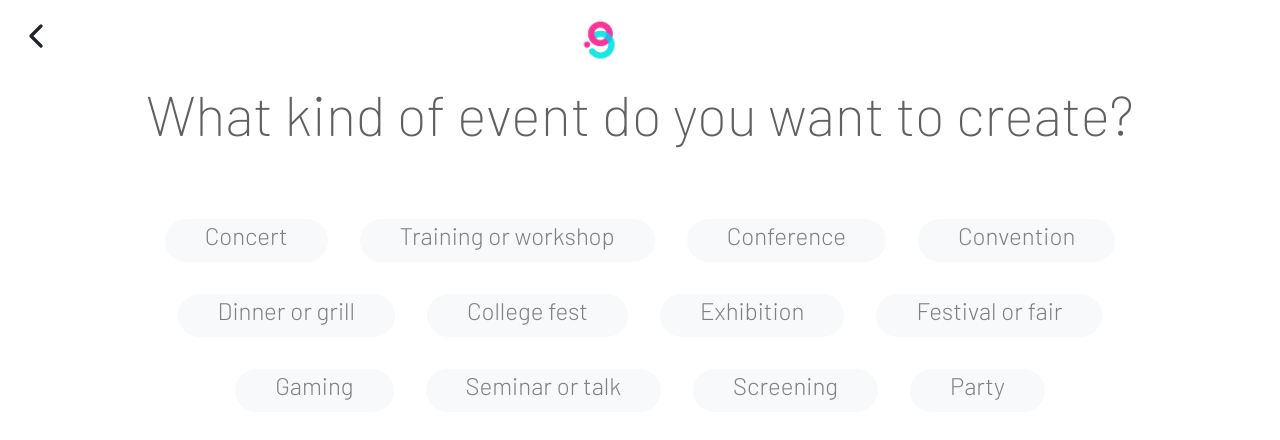
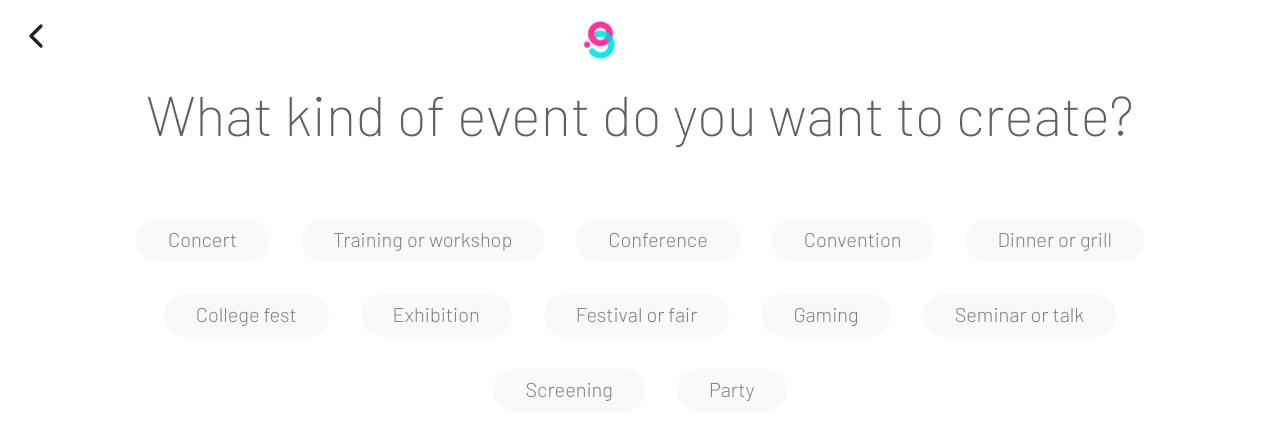
Before and after one commit to shivamvk/Grubstake-frontend, a React (Create React App) app: page /create/event/1 in a window 1280 px wide. Shown: the top 440 px of the page. Built offline with nearby package versions, Linux system fonts and the light colour scheme.

Commit message:
fix small bugs

```diff
--- a/src/User/Dashboard/sections/DashboardSection.css
+++ b/src/User/Dashboard/sections/DashboardSection.css
@@ -1,6 +1,6 @@
 .dashboard-section__card {
   width: 100%;
-  box-shadow: 0 2px 4px #8bc2f21f, 0 5px 5px #8bc2f23d;
+  box-shadow: 0 3px 6px rgba(0, 0, 0, 0.16), 0 3px 6px rgba(0, 0, 0, 0.23);
   transition: all 0.3s cubic-bezier(0.25, 0.8, 0.25, 1);
   background-image: linear-gradient(to right, #ff8fbc, #8bc2f2);
   border: none !important;
--- a/src/User/Event/CreateEvent.css
+++ b/src/User/Event/CreateEvent.css
@@ -1,6 +1,7 @@
 .create-event__pill {
-  padding-left: 2.5rem !important;
-  padding-right: 2.5rem !important;
+  padding-left: 2rem !important;
+  padding-right: 2rem !important;
+  padding-top: 0.5rem !important;
   margin: 1rem;
 }
 
--- a/src/User/Event/sections/CreateEventPageOne.js
+++ b/src/User/Event/sections/CreateEventPageOne.js
@@ -35,9 +35,9 @@ const CreateEventPageOne = () => {
             <Link to={`/create/event/2?type=${type}`}>
               <Badge className="create-event__pill" pill variant="light">
                 {window.innerWidth < 768 ? (
+                  <h6 className="color-grey font-weight-light">{type}</h6>
+                ) : (
                   <h5 className="color-grey font-weight-light">{type}</h5>
-                ) : (
-                  <h4 className="color-grey font-weight-light">{type}</h4>
                 )}
               </Badge>
             </Link>
```
